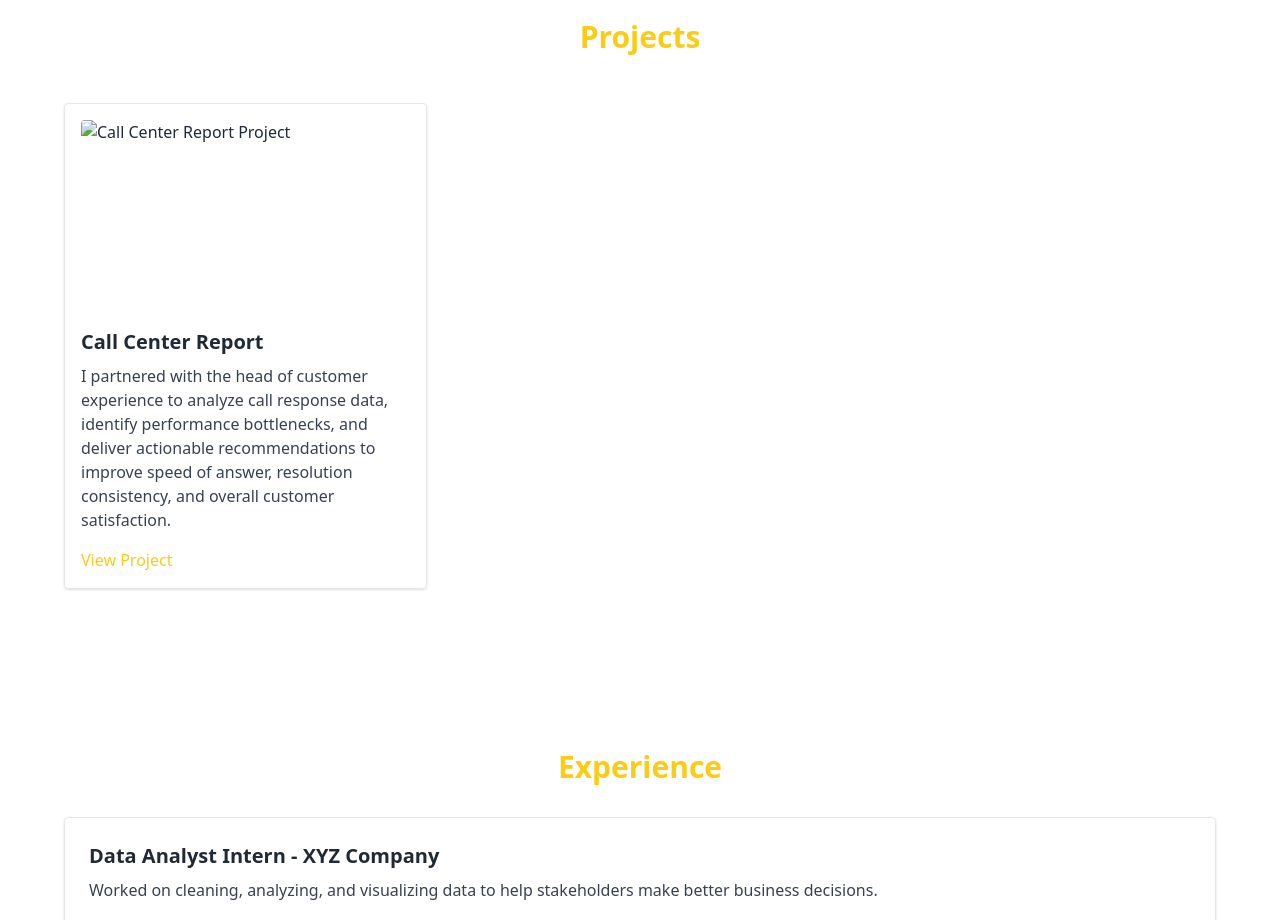
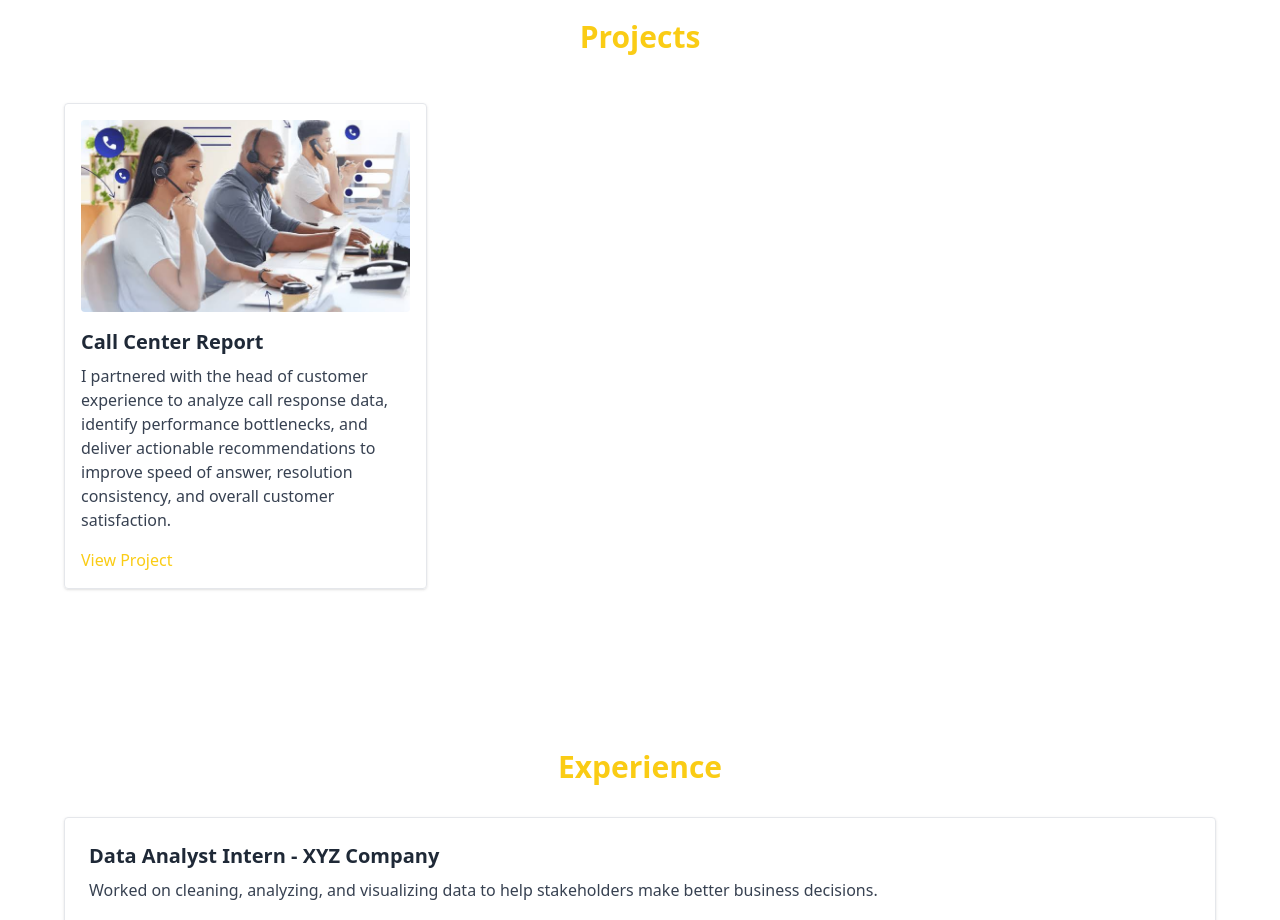
Before and after one commit to Theophilusehimegbe/Theophilusehimegbe.github.io, a plain HTML site: page index.html in a window 1280 px wide. Shown: the part 1920-2840 px from the top of the page. Drawn offline with nearby package versions, Linux system fonts and the light colour scheme; no server answers.

Commit message:
Update index.html

```diff
--- a/index.html
+++ b/index.html
@@ -129,7 +129,7 @@ path: 'https://assets10.lottiefiles.com/packages/lf20_jcikwtux.json'
 
       <!-- Project 1: Call Center Analysis -->
       <div class="p-4 rounded shadow border border-gray-200">
-        <img src="images/call-center-screenshot.png" alt="Call Center Report Project" class="w-full h-48 object-cover mb-4 rounded">
+        <img src="images/call-center-screenshot.JPG" alt="Call Center Report Project" class="w-full h-48 object-cover mb-4 rounded">
         <h4 class="text-xl font-semibold mb-2">Call Center Report</h4>
         <p class="text-gray-700 mb-4">
           I partnered with the head of customer experience to analyze call response data, identify performance bottlenecks, and deliver actionable recommendations to improve speed of answer, resolution consistency, and overall customer satisfaction.
```
